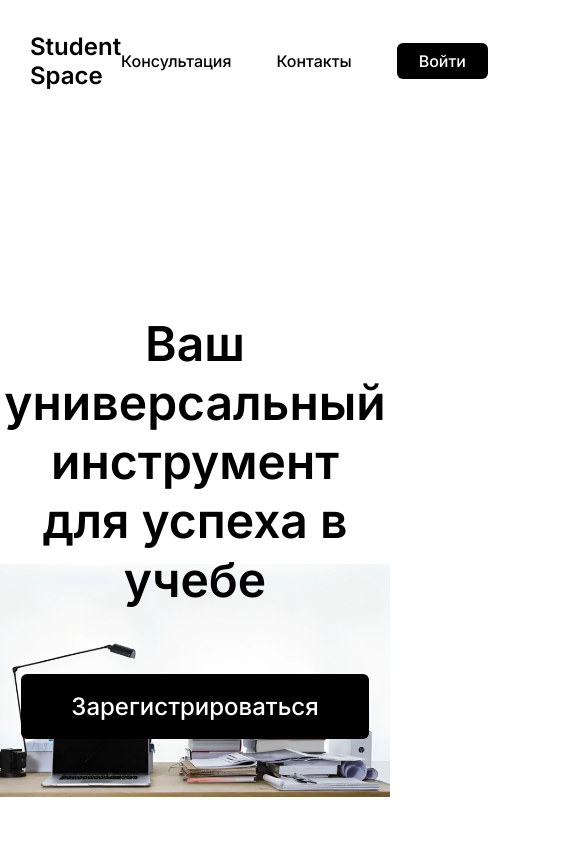
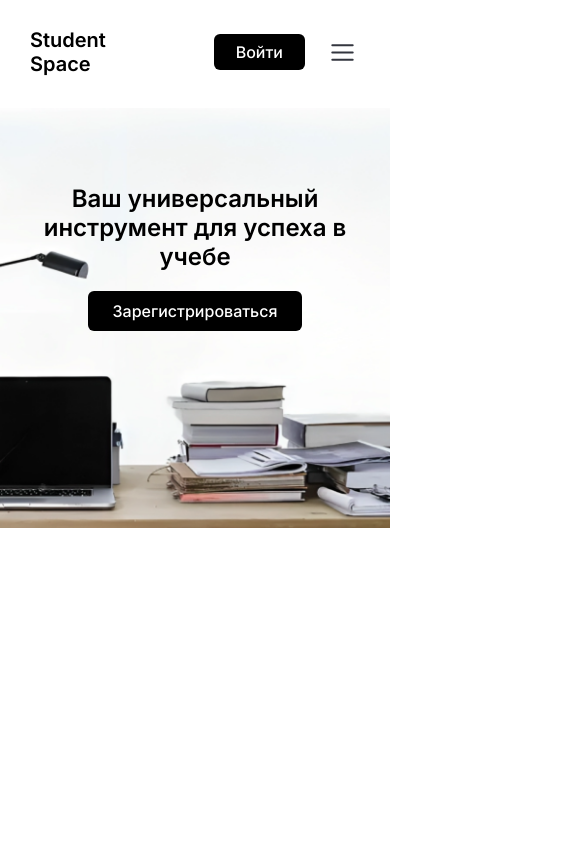
Before and after one commit to EmirlanDev/StudentSpace, a React (Create React App) app: page / in a window 390 px wide. Shown: the top 844 px of the page, 585 px wide, since content can reach past the window. Built offline with nearby package versions, Linux system fonts and the light colour scheme.

Commit message:
change some home page (#15)

```diff
--- a/src/components/Header/Header.jsx
+++ b/src/components/Header/Header.jsx
@@ -1,7 +1,8 @@
-import React from "react";
+import React, { useState } from "react";
 import { Link, useNavigate } from "react-router-dom";
 
 const Header = () => {
+  const [menu, setMenu] = useState(false);
   const navigate = useNavigate();
   return (
     <header>
@@ -13,10 +14,43 @@ const Header = () => {
           <nav>
             <Link>Консультация</Link>
             <Link>Контакты</Link>
-            <button onClick={() => navigate("/signIn")}>Войти</button>
+            <button className="signIn" onClick={() => navigate("/signIn")}>
+              Войти
+            </button>
+            <button onClick={() => setMenu(!menu)} className="burger">
+              <svg
+                xmlns="http://www.w3.org/2000/svg"
+                width="35"
+                height="35"
+                viewBox="0 0 35 35"
+                fill="none">
+                <path
+                  d="M7.2915 10.208H27.7082"
+                  stroke="#33363F"
+                  stroke-width="2"
+                  stroke-linecap="round"
+                />
+                <path
+                  d="M7.2915 17.5H27.7082"
+                  stroke="#33363F"
+                  stroke-width="2"
+                  stroke-linecap="round"
+                />
+                <path
+                  d="M7.2915 24.792H27.7082"
+                  stroke="#33363F"
+                  stroke-width="2"
+                  stroke-linecap="round"
+                />
+              </svg>
+            </button>
           </nav>
         </div>
       </div>
+      <nav style={{ transform: menu ? "translateX(0%)" : "" }} className="menu">
+        <Link>Консультация</Link>
+        <Link>Контакты</Link>
+      </nav>
     </header>
   );
 };
--- a/src/components/Header/Header.scss
+++ b/src/components/Header/Header.scss
@@ -20,7 +20,7 @@ header {
         font-size: 16px;
         font-weight: 500;
       }
-      button {
+      .signIn {
         display: flex;
         padding: 8px 22px;
         justify-content: center;
@@ -33,6 +33,73 @@ header {
         font-weight: 500;
         cursor: pointer;
       }
+      .burger {
+        border: none;
+        display: none;
+        background: transparent;
+      }
+    }
+  }
+  .menu {
+    position: absolute;
+    width: 100%;
+    display: none;
+    background-color: #000;
+    justify-content: center;
+    gap: 50px;
+    padding: 10px 0;
+    transform: translateX(-100%);
+    transition: 0.5s;
+    a {
+      color: #fff;
+      font-size: 16px;
+      font-weight: 500;
     }
   }
 }
+
+@media (max-width: 1200px) {
+  header {
+    .header {
+      margin: 28px 0 74px 0;
+    }
+  }
+}
+
+@media (max-width: 1024px) {
+  header {
+    .header {
+      margin: 28px 0 44px 0;
+    }
+  }
+}
+
+@media (max-width: 768px) {
+  header {
+    .header {
+      h1{
+        font-size: 20px;
+      }
+    }
+  }
+}
+
+@media (max-width: 576px) {
+  header {
+    .header {
+      margin: 28px 0;
+      nav {
+        gap: 20px;
+        a {
+          display: none;
+        }
+        .burger {
+          display: flex;
+        }
+      }
+    }
+    .menu {
+      display: flex;
+    }
+  }
+}
--- a/src/context/StateContext.jsx
+++ b/src/context/StateContext.jsx
@@ -4,12 +4,12 @@ const stateContext = createContext();
 export const useStateContext = () => useContext(stateContext);
 
 const StateContext = ({ children }) => {
-  const [profil, setProfil] = useState(false);
+  const [profil, setProfil] = useState(true);
   const [news, setNews] = useState(false);
   const [question, setQuestion] = useState(false);
   const [networking, setNetworking] = useState(false);
   const [studyRoom, setStudyRoom] = useState(false);
-  const [event, setEvent] = useState(true);
+  const [event, setEvent] = useState(false);
   const [chats, setChats] = useState(false);
   const [work, setWork] = useState(false);
   const [newsDetail, setNewsDetail] = useState(false);
--- a/src/pages/Home/Hero/Hero.scss
+++ b/src/pages/Home/Hero/Hero.scss
@@ -29,3 +29,111 @@
     }
   }
 }
+
+@media (max-width: 1200px) {
+  #homeHero {
+    background-size: 107%;
+    .homeHero {
+      h1 {
+        margin-top: 110px;
+        font-size: 40px;
+      }
+      button {
+        margin: 43px 0 392px 0;
+      }
+    }
+  }
+}
+
+@media (max-width: 1024px) {
+  #homeHero {
+    background-size: 120%;
+    .homeHero {
+      h1 {
+        margin-top: 140px;
+        font-size: 36px;
+      }
+      button {
+        font-size: 20px;
+        margin: 43px 0 382px 0;
+      }
+    }
+  }
+}
+
+@media (max-width: 992px) {
+  #homeHero {
+    .homeHero {
+      h1 {
+        margin-top: 103px;
+      }
+      button {
+        margin: 40px 0 326px 0;
+      }
+    }
+  }
+}
+
+@media (max-width: 880px) {
+  #homeHero {
+    background-size: 140%;
+  }
+}
+
+@media (max-width: 768px) {
+  #homeHero {
+    .homeHero {
+      h1 {
+        font-size: 24px;
+        margin-top: 75px;
+      }
+      button {
+        font-size: 16px;
+        margin: 40px 0 283px 0;
+      }
+    }
+  }
+}
+
+@media (max-width: 576px) {
+  #homeHero {
+    .homeHero {
+      h1 {
+        font-size: 24px;
+        margin-top: 70px;
+      }
+      button {
+        font-size: 16px;
+        margin: 20px 0 211px 0;
+        padding: 10px 25px;
+      }
+    }
+  }
+}
+
+@media (max-width: 452px) {
+  #homeHero {
+    background-size: 150%;
+    .homeHero {
+      h1 {
+        margin-top: 80px;
+      }
+      button {
+        margin: 20px 0 201px 0;
+        padding: 10px 25px;
+      }
+    }
+  }
+}
+
+@media (max-width: 400px) {
+  #homeHero {
+    background-size: 180%;
+  }
+}
+
+@media (max-width: 380px) {
+  #homeHero {
+    background-size: 190%;
+  }
+}
--- a/src/pages/Home/Home.jsx
+++ b/src/pages/Home/Home.jsx
@@ -9,8 +9,8 @@ const Home = () => {
     <>
       <Header />
       <Hero />
-      <Carts />
-      <ColumnImg />
+      {/* <Carts />
+      <ColumnImg /> */}
     </>
   );
 };
```
